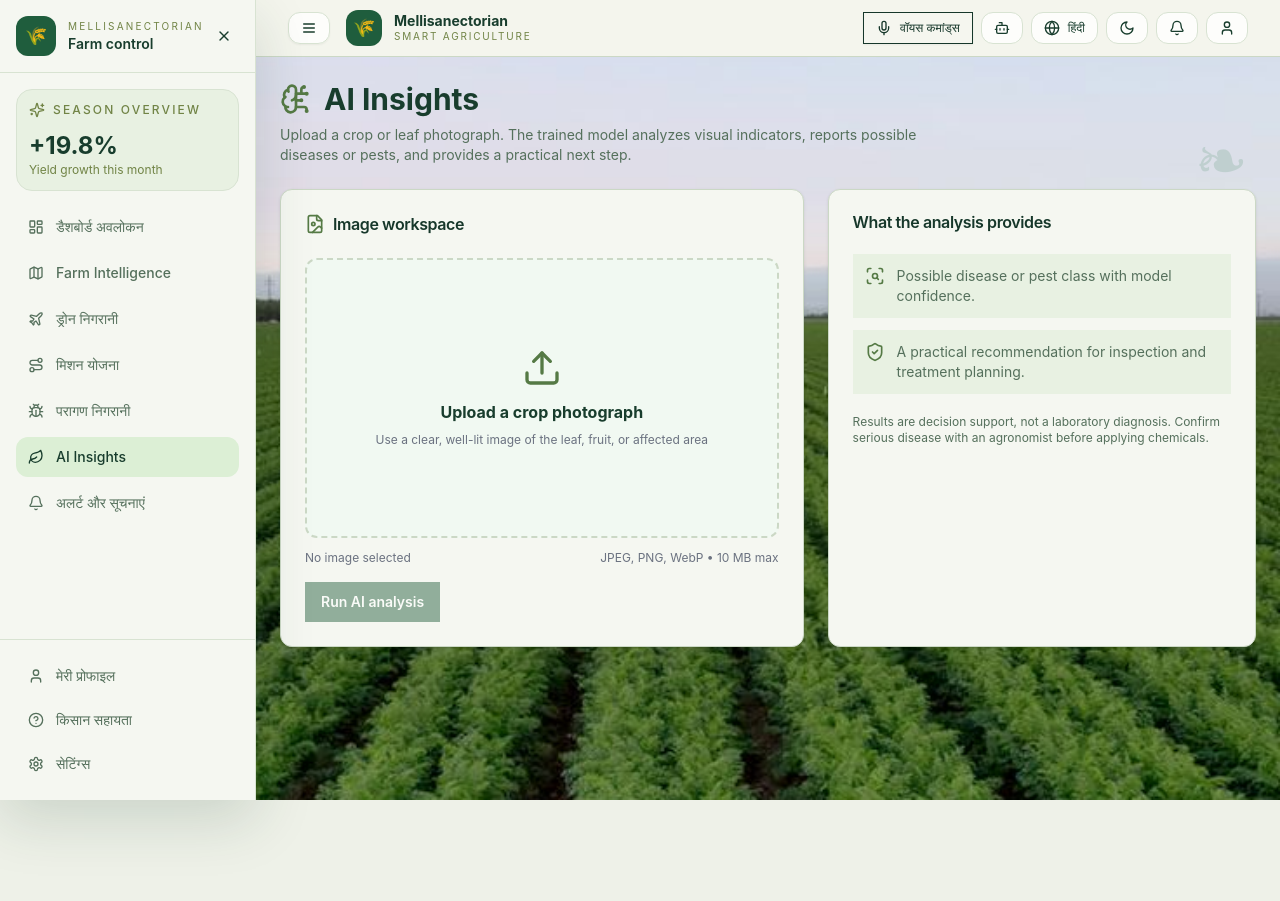
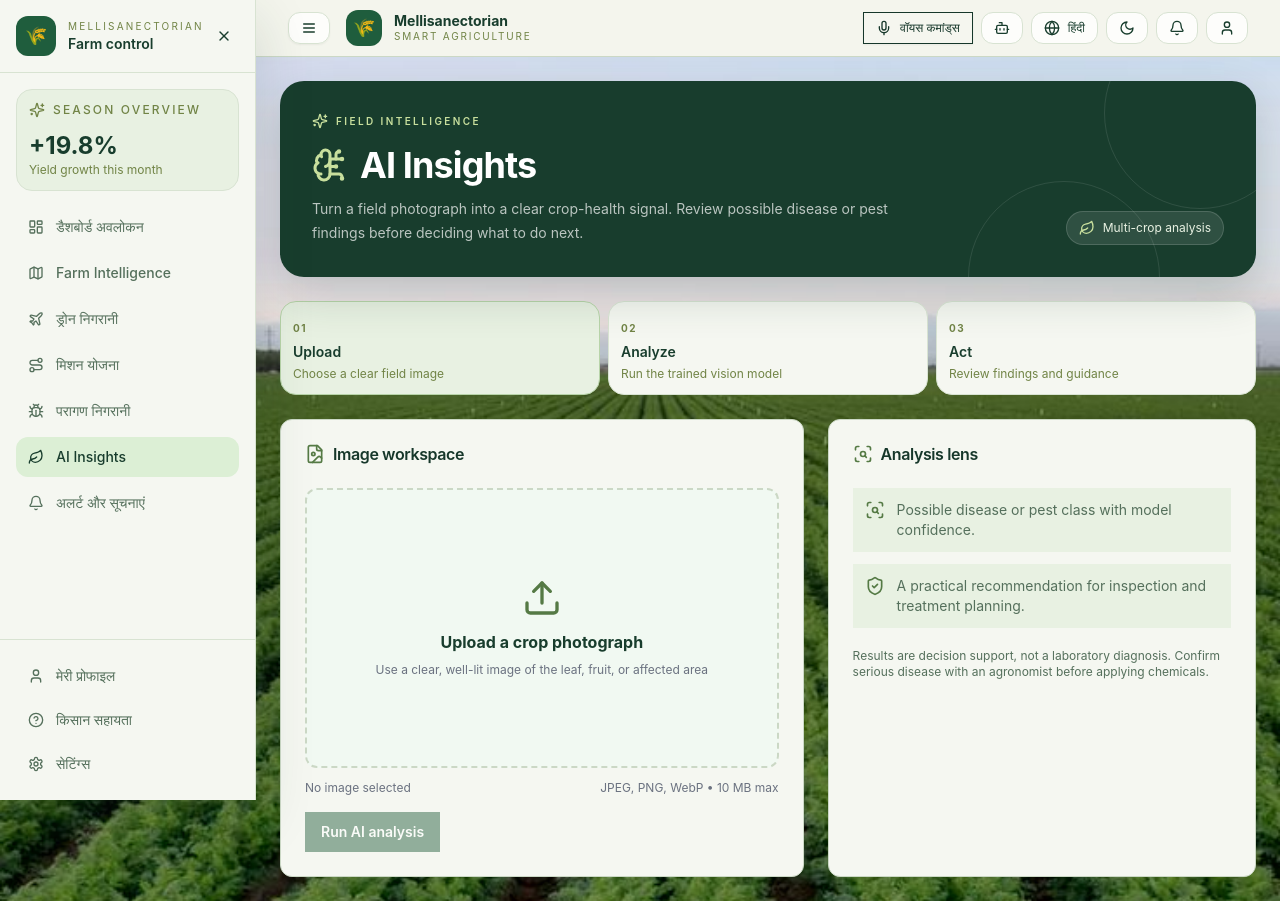
Before and after one commit to khushisingh4122/MelissaNektarion, a React (Vite) app in the folder apps/web/: page /ai-analysis in a window 1280 px wide. Before the commit the page ends 800 px from the top, so only its background shows below. Built offline with nearby package versions, Linux system fonts and the light colour scheme.

Commit message:
Improve AI Insights visual workspace

```diff
--- a/apps/web/src/pages/AIAnalysis.jsx
+++ b/apps/web/src/pages/AIAnalysis.jsx
@@ -1,6 +1,6 @@
 import React, { useEffect, useState } from 'react';
 import { Helmet } from 'react-helmet';
-import { AlertCircle, BrainCircuit, CheckCircle2, FileImage, Loader2, ScanSearch, ShieldCheck, Upload } from 'lucide-react';
+import { AlertCircle, BrainCircuit, CheckCircle2, FileImage, Leaf, Loader2, ScanSearch, ShieldCheck, Sparkles, Upload } from 'lucide-react';
 import DashboardLayout from '../components/DashboardLayout.jsx';
 import { Card, CardContent, CardHeader, CardTitle } from '../components/ui/card';
 import { apiServerClient } from '../lib/apiServerClient.js';
@@ -54,18 +54,27 @@ export default function AIAnalysis() {
     <DashboardLayout>
       <Helmet><title>AI Insights - Mellisanectorian</title></Helmet>
       <div className="mx-auto max-w-6xl space-y-6">
-        <div>
-          <div className="flex items-center gap-3">
-            <BrainCircuit className="h-8 w-8 text-emerald-700" />
-            <h1 className="text-3xl font-bold text-[#183d2d]">AI Insights</h1>
+        <section className="relative overflow-hidden rounded-3xl bg-[#183d2d] p-6 text-white shadow-[0_18px_45px_rgba(24,61,45,0.2)] sm:p-8">
+          <div className="absolute -right-10 -top-16 h-48 w-48 rounded-full border border-white/10" />
+          <div className="absolute -bottom-24 right-24 h-48 w-48 rounded-full border border-white/10" />
+          <div className="relative flex flex-col justify-between gap-6 lg:flex-row lg:items-end">
+            <div>
+              <div className="mb-4 flex items-center gap-2 text-[#c8df9d]"><Sparkles className="h-4 w-4" /><span className="text-[10px] font-semibold uppercase tracking-[0.24em]">Field intelligence</span></div>
+              <div className="flex items-center gap-3"><BrainCircuit className="h-9 w-9 text-[#c8df9d]" /><h1 className="text-3xl font-bold tracking-tight sm:text-4xl">AI Insights</h1></div>
+              <p className="mt-3 max-w-xl text-sm leading-6 text-white/70">Turn a field photograph into a clear crop-health signal. Review possible disease or pest findings before deciding what to do next.</p>
+            </div>
+            <div className="flex items-center gap-2 rounded-full border border-white/15 bg-white/10 px-3 py-2 text-xs text-[#e8f1e2]"><Leaf className="h-4 w-4 text-[#c8df9d]" />Multi-crop analysis</div>
           </div>
-          <p className="mt-2 max-w-2xl text-sm text-[#55705c]">Upload a crop or leaf photograph. The trained model analyzes visual indicators, reports possible diseases or pests, and provides a practical next step.</p>
+        </section>
+
+        <div className="grid gap-2 sm:grid-cols-3">
+          {[['01', 'Upload', 'Choose a clear field image'], ['02', 'Analyze', 'Run the trained vision model'], ['03', 'Act', 'Review findings and guidance']].map(([number, title, description], index) => <div key={number} className={`rounded-2xl border p-3 ${index === 0 ? 'border-[#b8d4a9] bg-[#e8f1e2]' : 'border-[#d8e3d2] bg-[#f5f7f1]'}`}><span className="text-[10px] font-bold tracking-[0.16em] text-[#718446]">{number}</span><p className="mt-1 text-sm font-semibold text-[#183d2d]">{title}</p><p className="mt-1 text-xs text-[#718446]">{description}</p></div>)}
         </div>
 
         <div className="grid gap-6 lg:grid-cols-[1.1fr_0.9fr]">
-          <Card className="border border-[#cbd8c5] bg-[#f5f7f1]">
+          <Card className="border border-[#cbd8c5] bg-[#f5f7f1] shadow-[0_12px_30px_rgba(24,61,45,0.06)]">
             <CardHeader><CardTitle className="flex items-center gap-2"><FileImage className="h-5 w-5 text-emerald-700" />Image workspace</CardTitle></CardHeader>
-            <CardContent>
+            <CardContent className="pt-0">
               <label className="flex min-h-[280px] cursor-pointer flex-col items-center justify-center overflow-hidden rounded-xl border-2 border-dashed border-emerald-200 bg-emerald-50/40 text-center">
                 <input type="file" accept="image/jpeg,image/png,image/webp" className="sr-only" onChange={handleFileChange} />
                 {previewUrl ? <img src={previewUrl} alt="Selected crop" className="h-full max-h-[280px] w-full object-contain" /> : <><Upload className="mb-3 h-10 w-10 text-emerald-700" /><strong className="text-emerald-950">Upload a crop photograph</strong><span className="mt-2 text-xs text-gray-500">Use a clear, well-lit image of the leaf, fruit, or affected area</span></>}
@@ -79,9 +88,9 @@ export default function AIAnalysis() {
             </CardContent>
           </Card>
 
-          <Card className="border border-[#cbd8c5] bg-[#f5f7f1]">
-            <CardHeader><CardTitle>What the analysis provides</CardTitle></CardHeader>
-            <CardContent className="space-y-3 text-sm text-[#55705c]">
+          <Card className="border border-[#cbd8c5] bg-[#f5f7f1] shadow-[0_12px_30px_rgba(24,61,45,0.06)]">
+            <CardHeader><CardTitle className="flex items-center gap-2"><ScanSearch className="h-5 w-5 text-[#557a45]" />Analysis lens</CardTitle></CardHeader>
+            <CardContent className="space-y-3 pt-0 text-sm text-[#55705c]">
               <div className="flex gap-3 rounded-lg bg-[#e8f1e2] p-3"><ScanSearch className="h-5 w-5 shrink-0 text-emerald-700" /><span>Possible disease or pest class with model confidence.</span></div>
               <div className="flex gap-3 rounded-lg bg-[#e8f1e2] p-3"><ShieldCheck className="h-5 w-5 shrink-0 text-emerald-700" /><span>A practical recommendation for inspection and treatment planning.</span></div>
               <p className="pt-2 text-xs">Results are decision support, not a laboratory diagnosis. Confirm serious disease with an agronomist before applying chemicals.</p>
@@ -90,7 +99,7 @@ export default function AIAnalysis() {
         </div>
 
         {result && (
-          <Card className="border border-emerald-200 bg-emerald-50/60">
+          <Card className="border border-emerald-200 bg-emerald-50/60 shadow-[0_12px_30px_rgba(24,61,45,0.08)]">
             <CardHeader><CardTitle className="flex items-center gap-2"><CheckCircle2 className="h-5 w-5 text-emerald-700" />AI analysis result</CardTitle></CardHeader>
             <CardContent>
               {result.status !== 'analyzed' && <div className="rounded-lg bg-amber-50 p-3 text-sm text-amber-800"><strong>Model status:</strong> {result.message}</div>}
```
